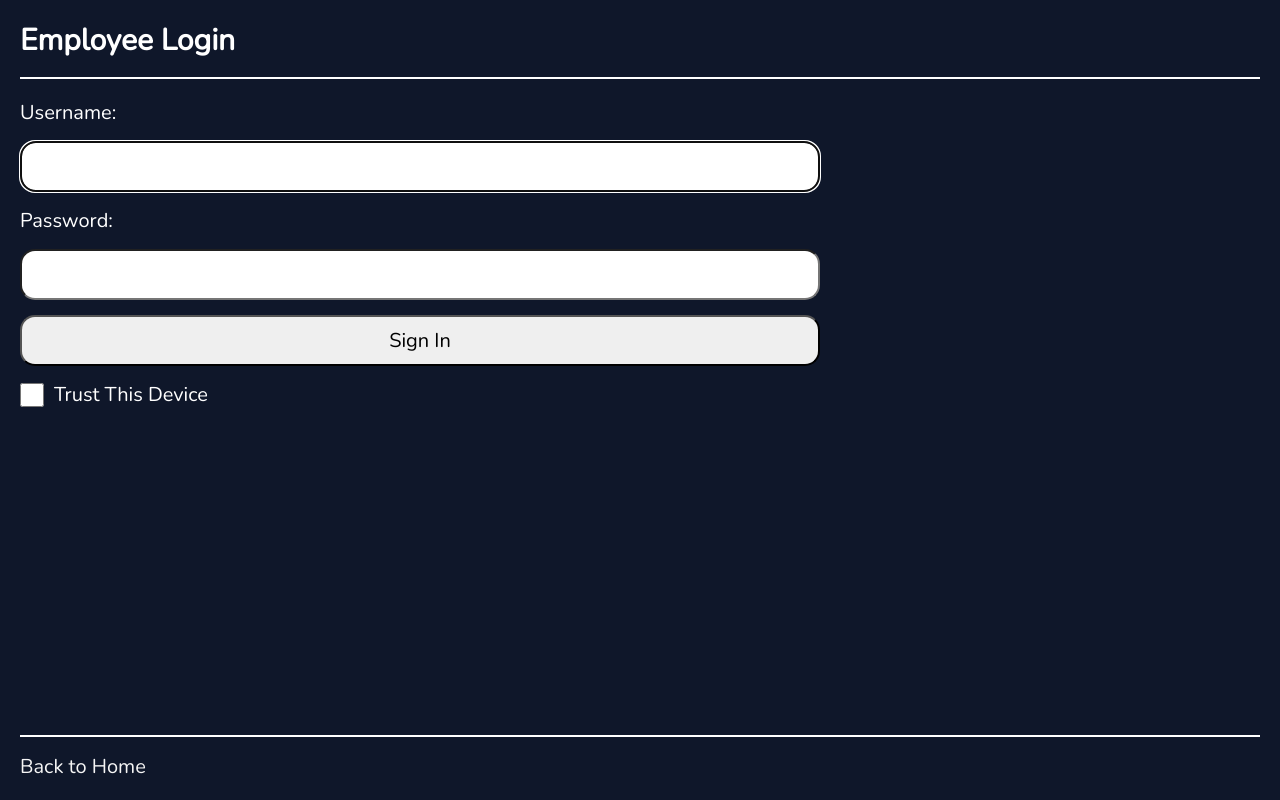
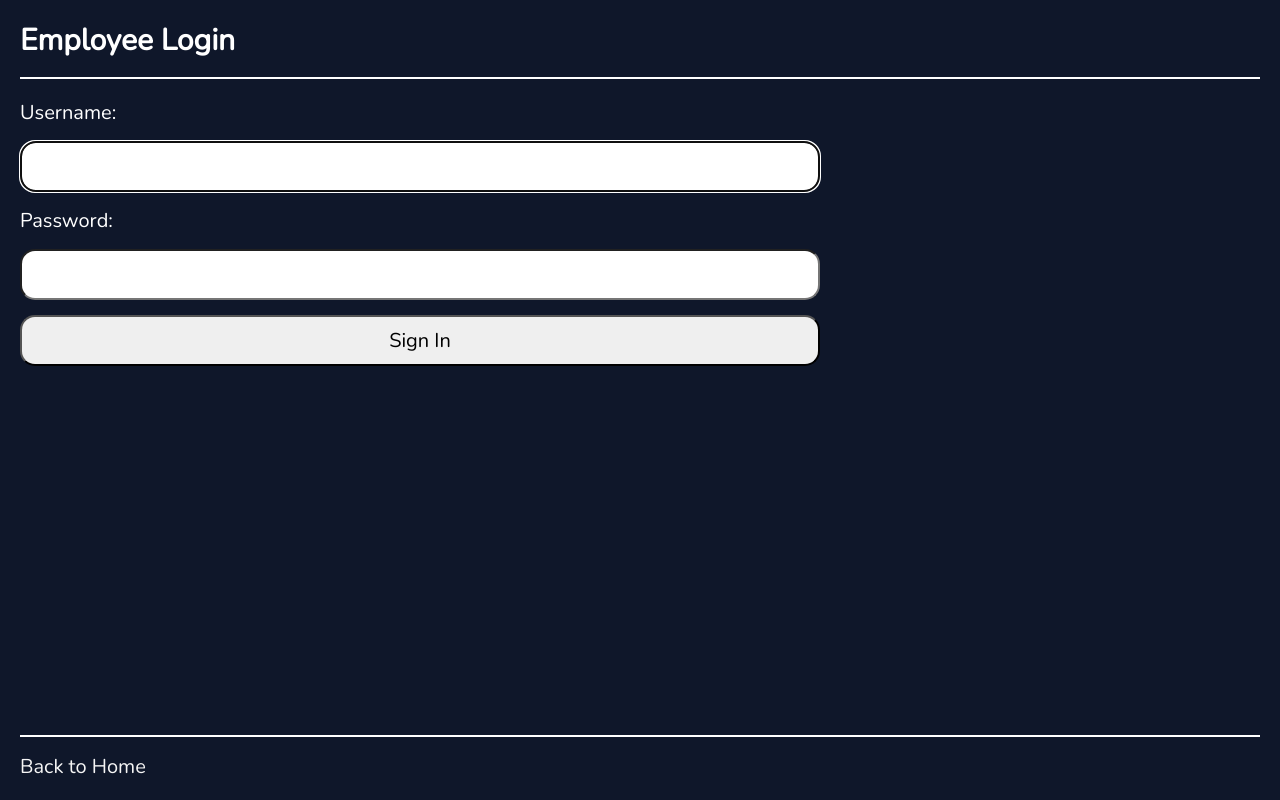
Before and after one commit to OzanOcak/-full-stack-frontend, a React (Create React App) app: page /login in a window 1280 px wide. Built offline with nearby package versions, Linux system fonts and the light colour scheme.

Commit message:
persist login for every authentication

```diff
--- a/src/features/auth/Login.js
+++ b/src/features/auth/Login.js
@@ -51,7 +51,7 @@ const Login = () => {
 
   const handleUserInput = (e) => setUsername(e.target.value);
   const handlePwdInput = (e) => setPassword(e.target.value);
-  const handleToggle = () => setPersist((prev) => !prev);
+  //const handleToggle = () => setPersist((prev) => !prev);
 
   const errClass = errMsg ? "errmsg" : "offscreen";
 
@@ -91,7 +91,7 @@ const Login = () => {
           />
           <button className="form__submit-button">Sign In</button>
 
-          <label htmlFor="persist" className="form__persist">
+          {/*<label htmlFor="persist" className="form__persist">
             <input
               type="checkbox"
               className="form__checkbox"
@@ -100,7 +100,7 @@ const Login = () => {
               checked={persist}
             />
             Trust This Device
-          </label>
+          </label>*/}
         </form>
       </main>
       <footer>
```
